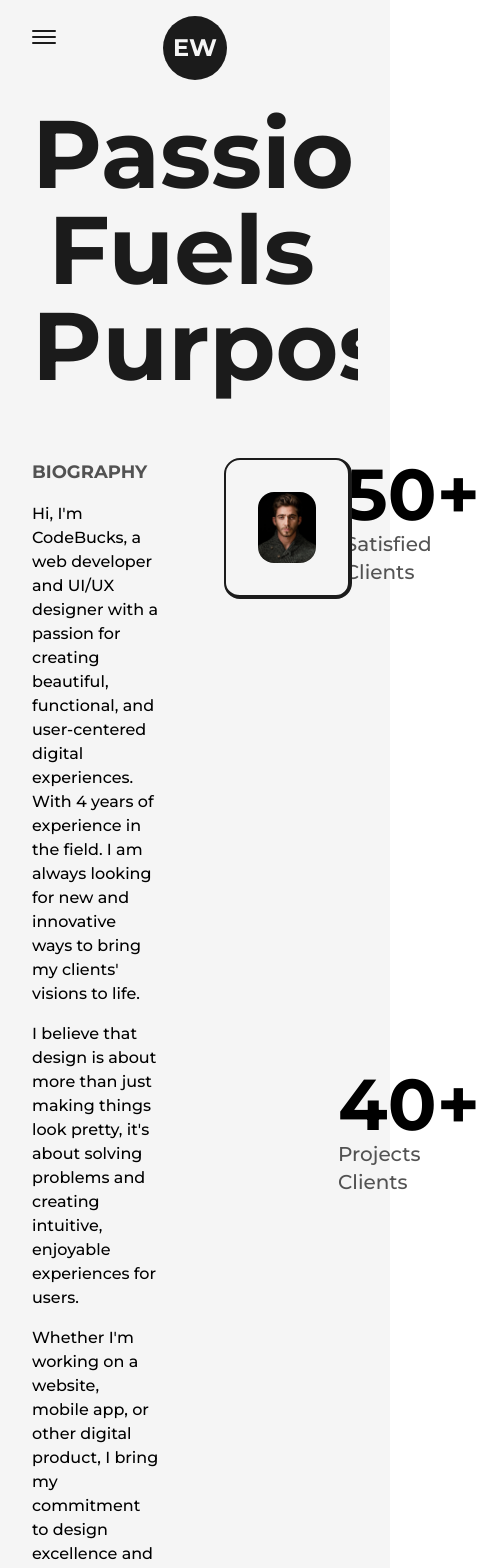
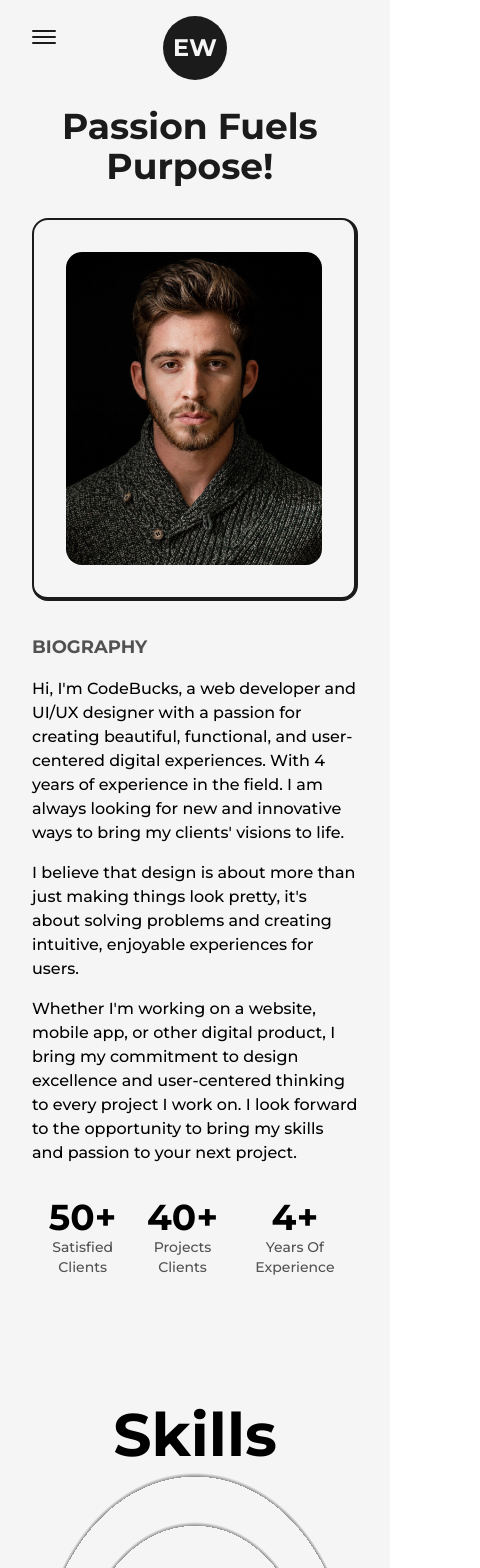
Before and after one commit to ewilkinsiii/Next.js-Developer-Portfolio, a Next.js app: page /about in a window 390 px wide. Shown: the top 1568 px of the page, 480 px wide, since content can reach past the window. Built offline with nearby package versions, Linux system fonts and the light colour scheme.

Commit message:
made the about page responsive

```diff
--- a/src/pages/about.js
+++ b/src/pages/about.js
@@ -40,9 +40,12 @@
       </Head>
       <main className="flex w-full flex-col items-center justify-center dark:text-light">
         <Layout className="pt-16">
-          <AnimatedText text="Passion Fuels Purpose!" className="mb-16" />
-          <div className="grid w-full grid-cols-8 gap-16">
-            <div className="col-span-3 flex flex-col items-start justify-start">
+          <AnimatedText
+            text="Passion Fuels Purpose!"
+            className="mb-16 lg:!text-7xl sm!text-6xl xs:!text-4xl sm:mb-8"
+          />
+          <div className="grid w-full grid-cols-8 gap-16 sm:gap-8">
+            <div className="col-span-3 flex flex-col items-start justify-start xl:col-span-4 md:order-2 md:col-span-8">
               <h2 className="mb-4 text-lg font-bold uppercase text-dark/75 dark:text-light/75">
                 Biography
               </h2>
@@ -71,7 +74,7 @@
 
             <div
               className="relative col-span-3 h-max rounded-2xl border-2 border-solid border-dark  bg-light p-8 border-r-4 border-b-4
-             dark:bg-dark dark:border-light"
+             dark:bg-dark dark:border-light xl:col-span-4 md:order-1 md:col-span-8"
             >
               <div className="absolute  top-0 -right-3 -z-10 h-[103%] w-[102%]  rounded-[2rem] rounded-br-3xl  bg-dark dark:bg-light" />
               <Image
@@ -85,32 +88,41 @@
               />
             </div>
 
-            <div className="col-span-2 flex flex-col items-end justify-between">
-              <div className="flex flex-col items-end justify-center">
-                <span className="inline-block text-7xl font-bold">
+            <div className="col-span-2 flex flex-col items-end justify-between xl:col-span-8 xl:flex-row xl:items-center md:order-3">
+              <div className="flex flex-col items-end justify-center xl:items-center">
+                <span className="inline-block text-7xl font-bold md:text-6xl sm:text-5xl xs:text-4xl">
                   <AnimatedNumbers value={50} />+
                 </span>
-                <h2 className="text-xl font-medium capitalize text-dark/75 dark:text-light/75">
+                <h2
+                  className="text-xl font-medium capitalize text-dark/75 dark:text-light/75
+                xl:text-center md:text-lg sm:text-base xs:text-sm"
+                >
                   {" "}
                   satisfied clients
                 </h2>
               </div>
 
-              <div className="flex flex-col items-end justify-center">
-                <span className="inline-block text-7xl font-bold">
+              <div className="flex flex-col items-end justify-center xl:items-center">
+                <span className="inline-block text-7xl font-bold md:text-6xl sm:text-5xl xs:text-4xl">
                   <AnimatedNumbers value={40} />+
                 </span>
-                <h2 className="text-xl font-medium capitalize text-dark/75 dark:text-light/75">
+                <h2
+                  className="text-xl font-medium capitalize text-dark/75 dark:text-light/75
+                xl:text-center md:text-lg sm:text-base xs:text-sm"
+                >
                   {" "}
                   projects clients
                 </h2>
               </div>
 
-              <div className="flex flex-col items-end justify-center">
-                <span className="inline-block text-7xl font-bold">
+              <div className="flex flex-col items-end justify-center xl:items-center">
+                <span className="inline-block text-7xl font-bold md:text-6xl sm:text-5xl xs:text-4xl">
                   <AnimatedNumbers value={4} />+
                 </span>
-                <h2 className="text-xl font-medium capitalize text-dark/75 dark:text-light/75">
+                <h2
+                  className="text-xl font-medium capitalize
+                 text-dark/75 dark:text-light/75 xl:text-center md:text-lg sm:text-base xs:text-sm"
+                >
                   {" "}
                   years of experience
                 </h2>
```
